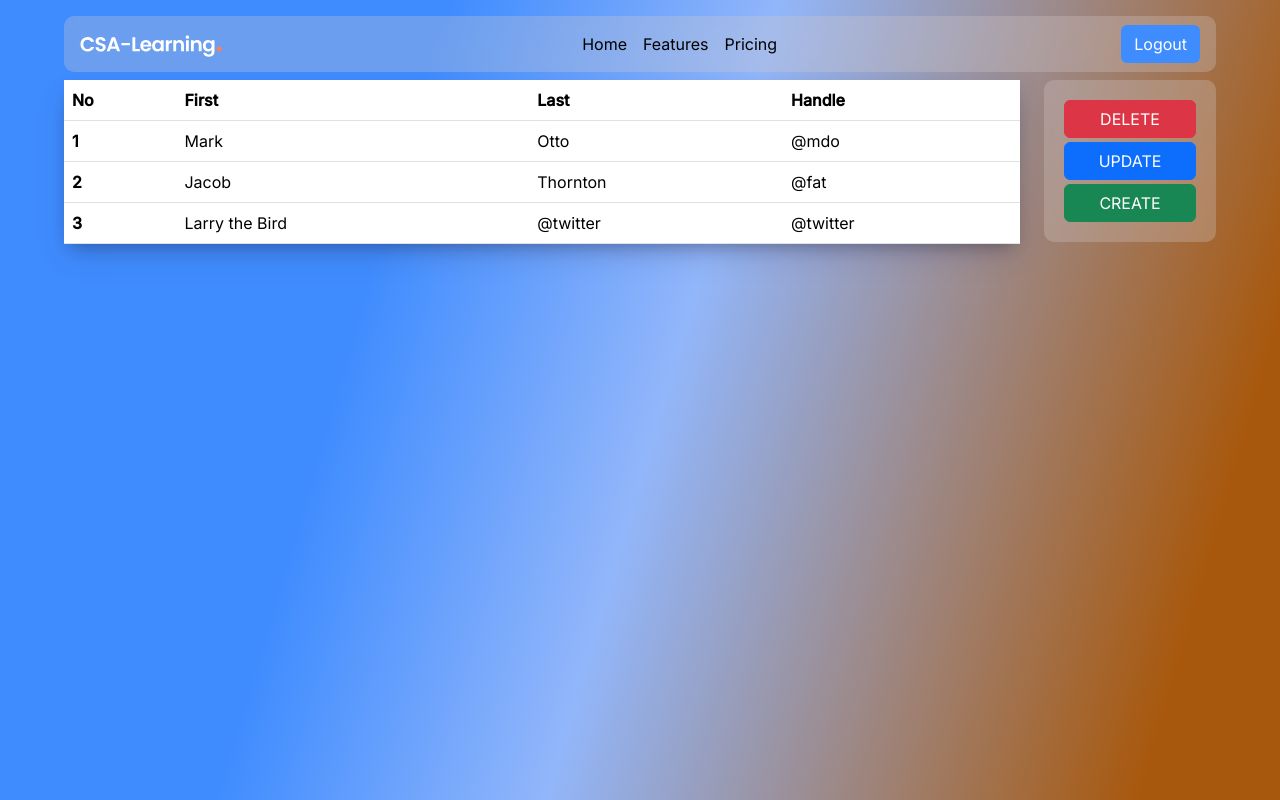
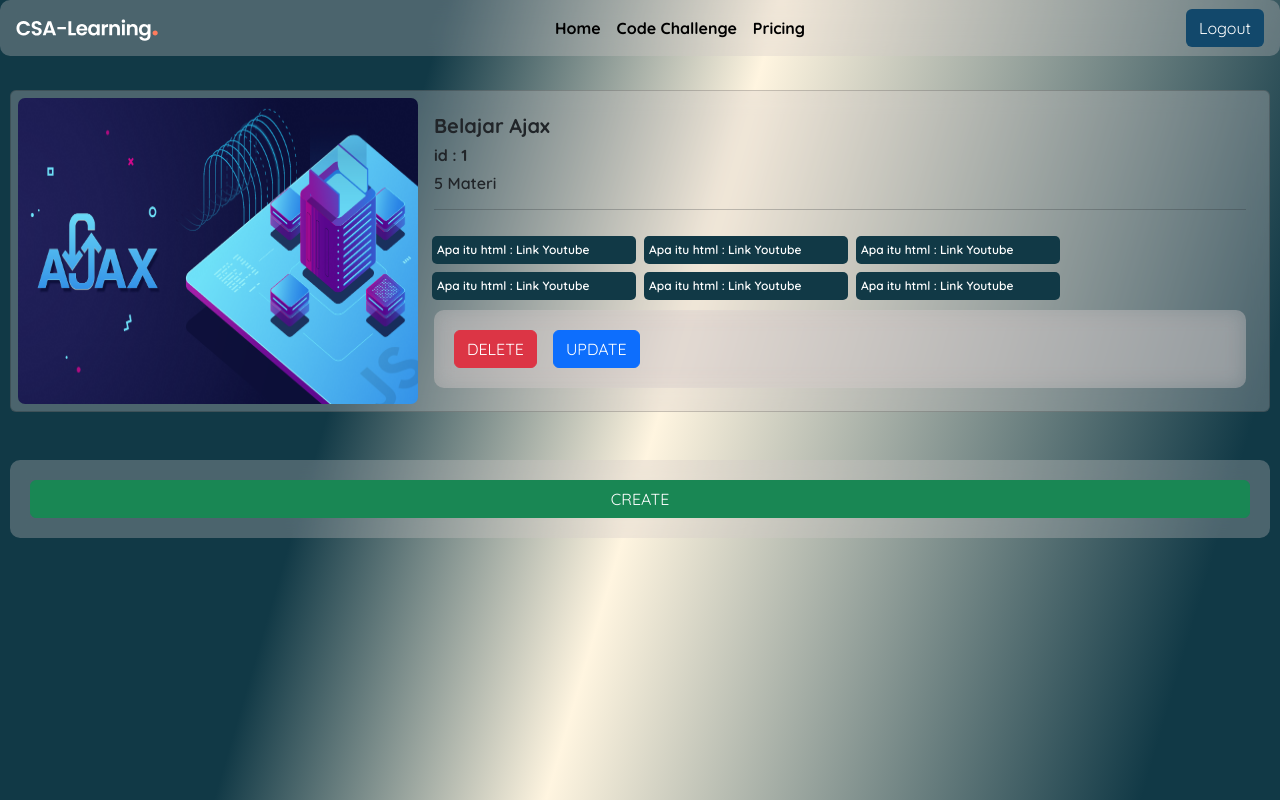
Before and after one commit to Orizaaaaa/admin-csa, a React (Vite) app: page / in a window 1280 px wide. Built offline with nearby package versions, Linux system fonts and the light colour scheme.

Commit message:
update ui

```diff
--- a/src/assets/image.js
+++ b/src/assets/image.js
@@ -1,5 +1,6 @@
 import csaLogo from './csaLogo.svg'
+import ajax from './ajax.png'
 
 export {
-    csaLogo
+    csaLogo, ajax
 }
--- a/src/component/Layout/AuthLayout.jsx
+++ b/src/component/Layout/AuthLayout.jsx
@@ -6,8 +6,11 @@ import NavbarList from '../Fragment/NavbarList'
 function AuthLayout({ children }) {
     return (
         <>
+
+
+            <div className="page-content ">
                 <section className="navbar-content d-flex justify-content-center">
-                <nav className="navbar navbar-expand-lg position-fixed  mt-3">
+                    <nav className="navbar navbar-expand-lg position-fixed ">
                         <div className="container-fluid px-3">
                             <a className="navbar-brand" href="#"><img src={csaLogo} alt="" /></a>
                             <span className="navbar-toggler border-0" type="button" data-bs-toggle="collapse" data-bs-target="#navbarNav" aria-controls="navbarNav" aria-expanded="false" aria-label="Toggle navigation">
@@ -15,8 +18,8 @@ function AuthLayout({ children }) {
                             </span>
                             <div className="collapse navbar-collapse" id="navbarNav">
                                 <ul className="navbar-nav mx-auto">
-                                <NavbarList title={'Home'} condition={'active'} />
-                                <NavbarList title={'Features'} />
+                                    <NavbarList title={'Home'} />
+                                    <NavbarList title={'Code Challenge'} />
                                     <NavbarList title={'Pricing'} />
 
                                 </ul>
@@ -26,7 +29,6 @@ function AuthLayout({ children }) {
                     </nav>
                 </section>
 
-            <div className="page-content ">
                 {children}
             </div>
 
--- a/src/css/home.css
+++ b/src/css/home.css
@@ -1,9 +1,45 @@
 .home {
-    width: 90%;
+    min-height: 85vh;
+    padding: 90px 0px;
 }
 
-table {
-    box-shadow: rgba(50, 50, 93, 0.25) 0px 13px 27px -5px, rgba(0, 0, 0, 0.3) 0px 8px 16px -8px;
+.card {
+    color: white;
+    padding: 7px;
+    background-color: rgba(211, 202, 202, 0.3) !important;
+    backdrop-filter: blur(10px) !important;
+}
+
+.card .d-flex {
+    font-weight: 600;
+}
+
+.card .d-flex img {
+    height: auto;
+    width: 400px;
+    border-radius: 7px;
+}
+
+.card .card-body h6,
+h5 {
+    font-weight: 700 !important;
+}
+
+.card .card-body p {
+    line-height: 20px;
+}
+
+.card .card-body .row {
+    padding: 10px;
+}
+
+.card .card-body .row .col {
+    padding: 5px;
+    color: white;
+    background-color: #113946;
+    border-radius: 5px;
+    font-size: 12px;
+    max-width: 260px;
 }
 
 .button-action {
--- a/src/index.css
+++ b/src/index.css
@@ -1,16 +1,22 @@
 @import url('https://fonts.googleapis.com/css2?family=Inter:wght@300;400;500&display=swap');
+@import url('https://fonts.googleapis.com/css2?family=Quicksand:wght@300;400;500;600;700&display=swap');
 
 * {
-  font-family: 'Inter', sans-serif;
+  font-family: 'Quicksand', sans-serif;
 }
+
+/* --creambasic: #A3937D;
+      --creamcolor: #FFF5E0;
+      --green: #113946;
+      --blue: 113946; */
 
 nav {
   background: rgba(211, 202, 202, 0.3);
   backdrop-filter: blur(10px);
   border-radius: 10px;
-  font-family: 'Inter', sans-serif;
-  width: 90%;
-
+  font-weight: 800;
+  width: 100%;
+  z-index: 5;
 }
 
 nav .container-fluid span svg {
@@ -18,22 +24,18 @@ nav .container-fluid span svg {
   height: 30px;
 }
 
-.navbar-content {
-  width: 100vw;
-}
-
 nav img {
   height: 22px;
 }
 
 nav .btn {
-  background-color: #3F8CFF;
+  background-color: #12486B;
   color: white;
 }
 
 .page-content {
   min-height: 100vh;
-  padding: 80px 0px;
-  background: linear-gradient(106.37deg, #3F8CFF 29.63%, #92b6fa 51.55%, #a8580c 90.85%);
+  padding: 0px 10px;
+  background: linear-gradient(106.37deg, #113946 29.63%, #FFF5E0 51.55%, #113946 90.85%);
 
 }
--- a/src/pages/Home.jsx
+++ b/src/pages/Home.jsx
@@ -1,54 +1,63 @@
 import React from 'react'
 import AuthLayout from '../component/Layout/AuthLayout'
+import { ajax } from '../assets/image'
 
 function Home() {
     return (
         <AuthLayout>
-            <section className="home mx-auto">
-                <div className="row">
-                    <div className="col col-10">
-                        <table class="table">
-                            <thead>
-                                <tr>
-                                    <th scope="col">No</th>
-                                    <th scope="col">First</th>
-                                    <th scope="col">Last</th>
-                                    <th scope="col">Handle</th>
-                                </tr>
-                            </thead>
-                            <tbody>
-                                <tr>
-                                    <th scope="row">1</th>
-                                    <td>Mark</td>
-                                    <td>Otto</td>
-                                    <td>@mdo</td>
-                                </tr>
-                                <tr>
-                                    <th scope="row">2</th>
-                                    <td>Jacob</td>
-                                    <td>Thornton</td>
-                                    <td>@fat</td>
-                                </tr>
-                                <tr>
-                                    <th scope="row">3</th>
-                                    <td >Larry the Bird</td>
-                                    <td>@twitter</td>
-                                    <td>@twitter</td>
-                                </tr>
-                            </tbody>
-                        </table>
-                    </div>
-                    <div className="col-2">
-                        <div className="button-action d-grid gap-1">
-                            <button className='btn btn-danger' >DELETE</button>
-                            <button className='btn btn-primary' >UPDATE</button>
-                            <button className='btn btn-success' >CREATE</button>
+            <section className="home">
 
+                <div className="card mb-3" >
+                    <div className="d-flex">
+                        <img src={ajax} />
+                        <div className="card-body">
+
+                            <h5>Belajar Ajax</h5>
+                            <h6>id : 1</h6>
+                            <p>5 Materi</p>
+                            <hr />
+                            <div className="row row-cols-lg-4 row-cols-md-3 row-cols-2 gap-2">
+                                <div className="col ">
+                                    <span>Apa itu html </span>
+                                    <span >  : Link Youtube</span>
+                                </div>
+                                <div className="col ">
+                                    <span>Apa itu html </span>
+                                    <span >  : Link Youtube</span>
+                                </div>
+                                <div className="col ">
+                                    <span>Apa itu html </span>
+                                    <span >  : Link Youtube</span>
+                                </div>
+                                <div className="col ">
+                                    <span>Apa itu html </span>
+                                    <span >  : Link Youtube</span>
+                                </div>
+                                <div className="col ">
+                                    <span>Apa itu html </span>
+                                    <span >  : Link Youtube</span>
+                                </div>
+                                <div className="col ">
+                                    <span>Apa itu html </span>
+                                    <span >  : Link Youtube</span>
+                                </div>
+                            </div>
+
+                            <div className="button-action d-flex">
+                                <button className='btn btn-danger me-3' >DELETE</button>
+                                <button className='btn btn-primary' >UPDATE</button>
+                            </div>
                         </div>
                     </div>
                 </div>
+
+                <div className="button-action d-grid gap-1 mt-5">
+                    <button className='btn btn-success' >CREATE</button>
+                </div>
+
+
             </section>
-        </AuthLayout>
+        </AuthLayout >
     )
 }
 
```
Also changed, not shown: src/assets/ajax.png (added). Lines whose indentation alone changed are shown as unchanged.
